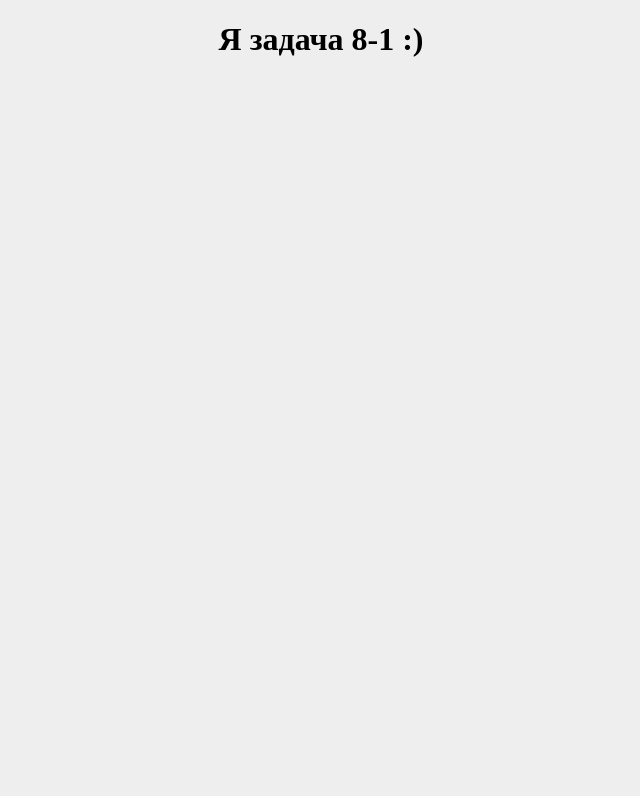
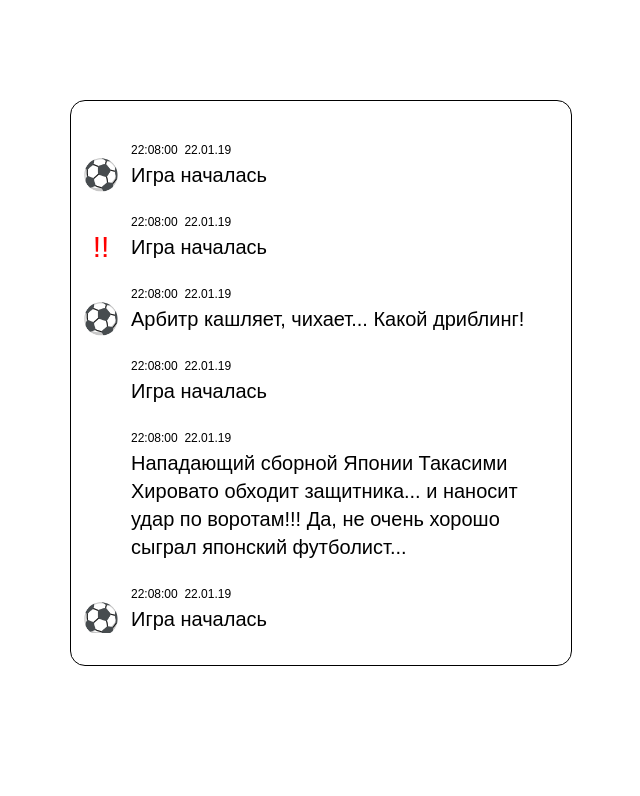
Before and after one commit to OlegBirykov/AHJ-8-1F, a website built with webpack: page src/index.html in a window 1280 px wide. Shown: the whole page, without its empty margins (319-959 px from the left). Built offline with nearby package versions, Linux system fonts and the light colour scheme.

Commit message:
Добавлен макет разметки и стили

```diff
--- a/src/css/style.css
+++ b/src/css/style.css
@@ -1,4 +1,56 @@
 body {
-  background: #eee;
+  background-color: white;
+}
+
+.container {
+  min-width: 300px;
+  max-width: 500px;
+  margin: 100px auto 0 auto;
+  border: 1px solid #000000;
+  border-radius: 15px;
+  overflow: hidden;
+}
+
+[data-widget=sports-report-widget] * {
+  box-sizing: border-box;
+  margin: 0;
+  padding: 0;
+  border: none;
+
+  font-family: "Arial", sans-serif;
+  font-size: 20px;
+  line-height: 1.4;
+  color: black;
+  background-color: white;
+}
+
+[data-widget=sports-report-widget] .red {
+  color: red;
+}
+
+[data-widget=sports-report-widget] {
+  margin: 2em 0.5em 2em 0;
+  max-height: 500px;
+  overflow-y: auto;
+  background-color: white;
+}
+
+[data-widget=sports-report-widget] [data-id=comment] {
+  display: flex;
+}
+
+[data-widget=sports-report-widget] [data-id=icon] {
+  font-size: 1.5em;
+  flex: 0 0 2em;
+  padding-top: 0.7em;
   text-align: center;
 }
+
+[data-widget=sports-report-widget] [data-id=text]{
+  flex: 0 1 auto;
+  padding-bottom: 0.8em;
+}
+
+[data-widget=sports-report-widget] time{
+  font-size: 0.6em;
+}
--- a/src/index.html
+++ b/src/index.html
@@ -8,6 +8,81 @@
   <link rel="shortcut icon" href="favicon.ico" type="image/x-icon">
 </head>
 <body>
-  <h1>Я задача 8-1 :)</h1>
+  <div class="container">
+    <div data-widget="sports-report-widget">
+      <div data-id="comment">
+        <div data-id="icon">&#x26BD;</div>
+        <div data-id="text">
+          <time datetime="2000">22:08:00&nbsp;&nbsp;22.01.19</time>
+          <p>
+            Игра началась
+          </p>
+        </div>
+      </div>
+      <div data-id="comment">
+        <div data-id="icon" class="red">!!</div>
+        <div data-id="text">
+          <time datetime="2000">22:08:00&nbsp;&nbsp;22.01.19</time>
+          <p>
+            Игра началась
+          </p>
+        </div>
+      </div>
+      <div data-id="comment">
+        <div data-id="icon">&#x26BD;</div>
+        <div data-id="text">
+          <time datetime="2000">22:08:00&nbsp;&nbsp;22.01.19</time>
+          <p>
+            Арбитр кашляет, чихает... Какой дриблинг!
+          </p>
+        </div>
+      </div>
+      <div data-id="comment">
+        <div data-id="icon">&nbsp;</div>
+        <div data-id="text">
+          <time datetime="2000">22:08:00&nbsp;&nbsp;22.01.19</time>
+          <p>
+            Игра началась
+          </p>
+        </div>
+      </div>
+      <div data-id="comment">
+        <div data-id="icon">&nbsp;</div>
+        <div data-id="text">
+          <time datetime="2000">22:08:00&nbsp;&nbsp;22.01.19</time>
+          <p>
+            Нападающий сборной Японии Такасими Хировато обходит защитника... и наносит удар по воротам!!! Да, не очень хорошо сыграл японский футболист...
+          </p>
+        </div>
+      </div>
+      <div data-id="comment">
+        <div data-id="icon">&#x26BD;</div>
+        <div data-id="text">
+          <time datetime="2000">22:08:00&nbsp;&nbsp;22.01.19</time>
+          <p>
+            Игра началась
+          </p>
+        </div>
+      </div>
+      <div data-id="comment">
+        <div data-id="icon">&#x26BD;</div>
+        <div data-id="text">
+          <time datetime="2000">22:08:00&nbsp;&nbsp;22.01.19</time>
+          <p>
+            Игра началась
+          </p>
+        </div>
+      </div>
+      <div data-id="comment">
+        <div data-id="icon">&#x26BD;</div>
+        <div data-id="text">
+          <time datetime="2000">22:08:00&nbsp;&nbsp;22.01.19</time>
+          <p>
+            Игра началась
+          </p>
+        </div>
+      </div>
+    </div>
+  </div>
 </body>
 </html>
--- /dev/null
+++ b/src/js/SportsReportWidget.js
@@ -0,0 +1,228 @@
+// import runRequest from '../api/request';
+
+export default class SportsReportWidget {
+  constructor(parentEl) {
+    this.parentEl = parentEl;
+    this.productList = [];
+  }
+
+  /*
+  static get ctrlId() {
+    return {
+      widget: 'help-desk-widget',
+      add: 'button-add',
+      tickets: 'tickets',
+      ticket: 'ticket',
+      status: 'button-status',
+      text: 'text',
+      name: 'name',
+      description: 'description',
+      created: 'created',
+      edit: 'button-edit',
+      delete: 'button-delete',
+    };
+  }
+
+  static get markup() {
+    return `
+      <div class="header">
+        <button class="help-desk-button" data-id="${this.ctrlId.add}">Добавить тикет</button>
+      </div>
+      <div data-id="${this.ctrlId.tickets}">
+      </div>
+    `;
+  }
+
+  static get widgetSelector() {
+    return `[data-widget=${this.ctrlId.widget}]`;
+  }
+
+  static get addSelector() {
+    return `[data-id=${this.ctrlId.add}]`;
+  }
+
+  static get ticketsSelector() {
+    return `[data-id=${this.ctrlId.tickets}]`;
+  }
+
+  static get ticketSelector() {
+    return `[data-id=${this.ctrlId.ticket}]`;
+  }
+
+  static get statusSelector() {
+    return `[data-id=${this.ctrlId.status}]`;
+  }
+
+  static get textSelector() {
+    return `[data-id=${this.ctrlId.text}]`;
+  }
+
+  static get nameSelector() {
+    return `[data-id=${this.ctrlId.name}]`;
+  }
+
+  static get descriptionSelector() {
+    return `[data-id=${this.ctrlId.description}]`;
+  }
+
+  static get createdSelector() {
+    return `[data-id=${this.ctrlId.created}]`;
+  }
+
+  static get editSelector() {
+    return `[data-id=${this.ctrlId.edit}]`;
+  }
+
+  static get deleteSelector() {
+    return `[data-id=${this.ctrlId.delete}]`;
+  }
+*/
+  bindToDOM() {
+    this.widget = document.createElement('div');
+    //    this.widget.dataset.widget = this.constructor.ctrlId.widget;
+    //    this.widget.innerHTML = this.constructor.markup;
+    //    this.parentEl.appendChild(this.widget);
+
+    //    this.addButton = this.widget.querySelector(this.constructor.addSelector);
+    //    this.tickets = this.widget.querySelector(this.constructor.ticketsSelector);
+
+    //    this.editForm = new EditForm(this);
+    //    this.editForm.bindToDOM();
+    //    this.deleteForm = new DeleteForm(this);
+    //    this.deleteForm.bindToDOM();
+
+    //    this.addButton.addEventListener('click', this.onAddButtonClick.bind(this));
+    //    this.tickets.addEventListener('click', this.onTicketsClick.bind(this));
+
+    //    const params = {
+    //      data: {
+    //        method: 'allTickets',
+    //      },
+    //      responseType: 'json',
+    //      method: 'GET',
+    //    };
+
+    //    try {
+    //      this.redraw(await runRequest(params));
+    //    } catch (error) {
+    //      alert(error);
+    //    }
+  }
+/*
+  async onAddButtonClick(event) {
+    event.preventDefault();
+    await this.editForm.show();
+  }
+
+  async onTicketsClick(event) {
+    event.preventDefault();
+
+    const ticket = event.target.closest(this.constructor.ticketSelector);
+
+    switch (event.target.dataset.id) {
+      case this.constructor.ctrlId.status:
+        await this.invertStatus(ticket);
+        break;
+
+      case this.constructor.ctrlId.edit:
+        await this.editForm.show(ticket);
+        break;
+
+      case this.constructor.ctrlId.delete:
+        this.deleteForm.show(ticket);
+        break;
+
+      default:
+        await this.constructor.invertVisibleDescription(ticket);
+    }
+  }
+
+  redraw(response) {
+    this.tickets.innerHTML = response.reduce((str, {
+      id, status, created,
+    }) => `
+      ${str}
+      <div data-id="${this.constructor.ctrlId.ticket}" data-index="${id}">
+        <div class="text" data-id="${this.constructor.ctrlId.text}">
+          <p data-id="${this.constructor.ctrlId.name}"></p>
+        </div>
+      </div>
+    `, '');
+
+    this.tickets.querySelectorAll(this.constructor.nameSelector).forEach((item, i) => {
+      const name = item;
+      name.textContent = response[i].name;
+    });
+  }
+
+  static dateToString(timestamp) {
+    const date = new Date(timestamp);
+
+    const result = `0${date.getDate()
+    }.0${date.getMonth() + 1
+    }.0${date.getFullYear() % 100
+    } 0${date.getHours()
+    }:0${date.getMinutes()}`;
+
+    return result.replace(/\d(\d{2})/g, '$1');
+  }
+
+  static async getDescription(id) {
+    const params = {
+      data: {
+        method: 'ticketById',
+        id,
+      },
+      responseType: 'text',
+      method: 'GET',
+    };
+
+    try {
+      return await runRequest(params);
+    } catch (error) {
+      alert(error);
+      return null;
+    }
+  }
+
+  async invertStatus(ticket) {
+    const id = ticket.dataset.index;
+    const status = ticket.querySelector(this.constructor.statusSelector);
+    const name = ticket.querySelector(this.constructor.nameSelector);
+
+    const params = {
+      data: {
+        method: 'createTicket',
+        id,
+        status: status.textContent === '\u2713' ? '' : '1',
+        name: name.textContent,
+        description: await this.constructor.getDescription(id),
+      },
+      responseType: 'json',
+      method: 'POST',
+    };
+
+    try {
+      this.redraw(await runRequest(params));
+    } catch (error) {
+      alert(error);
+    }
+  }
+
+  static async invertVisibleDescription(ticket) {
+    const textContainer = ticket.querySelector(this.textSelector);
+    let description = ticket.querySelector(this.descriptionSelector);
+
+    if (description) {
+      textContainer.removeChild(description);
+      description = null;
+    } else {
+      description = document.createElement('p');
+      description.dataset.id = this.ctrlId.description;
+      textContainer.appendChild(description);
+
+      description.textContent = await this.getDescription(ticket.dataset.index);
+    }
+  }
+  */
+}
--- a/src/js/app.js
+++ b/src/js/app.js
@@ -1,2 +1,4 @@
-// eslint-disable-next-line no-console
-console.log('it works!');
+import SportsReportWidget from './SportsReportWidget';
+
+const report = new SportsReportWidget(document.querySelector('.container'));
+report.bindToDOM();
```
